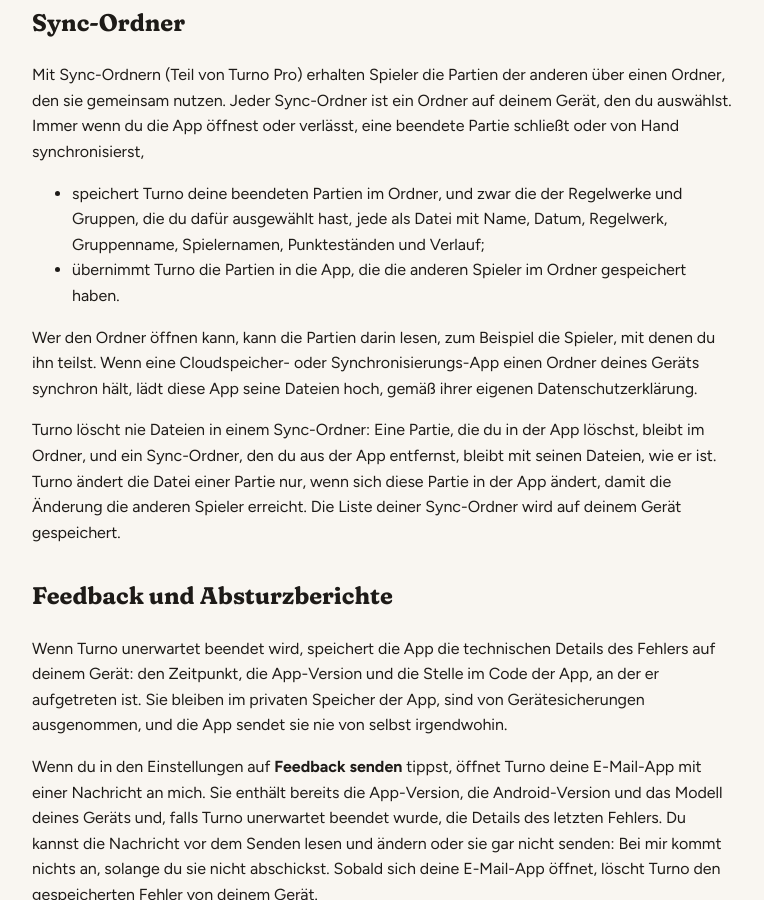
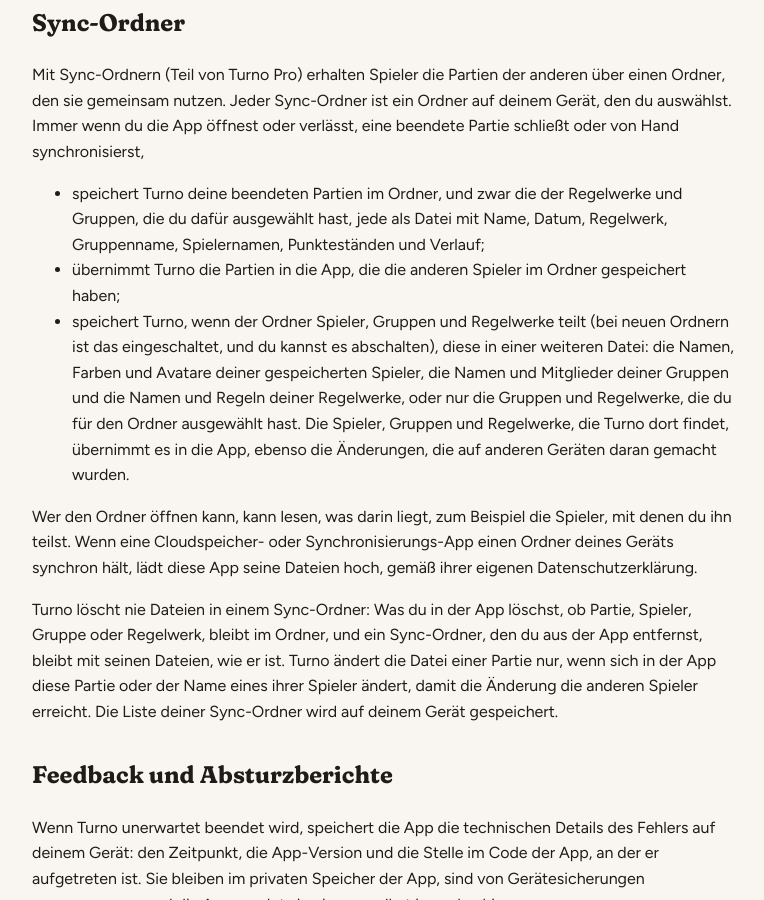
Before and after one commit to hmmrs-dev/hmmrs-dev.github.io, a Jekyll site: the page built from turno/de/privacy/index.md, in a window 1280 px wide and 900 px high, scrolled down 1576 px. Shown: the whole window, without its empty margins (256-1020 px from the left). Built offline with Jekyll 4.4.1, drawn with Linux system fonts in a browser that asks for light colours; some of the changed text lies outside the part shown.

Commit message:
Say in the German privacy policy what sync folders hold besides games, as the English and Italian ones do
Co-Authored-By: Claude Opus 5.5 <noreply@anthropic.com>

```diff
--- a/turno/de/privacy/index.md
+++ b/turno/de/privacy/index.md
@@ -12,14 +12,14 @@ privacy_label: Datenschutzerklärung
 
 # Datenschutzerklärung
 
-<p class="updated">Zuletzt aktualisiert: 29. Oktober 2026</p>
+<p class="updated">Zuletzt aktualisiert: 4. November 2026</p>
 
 Turno ist eine Android-App zum Zählen der Punkte bei Gesellschaftsspielen, entwickelt von
 {{ site.developer }} („ich“). Diese Erklärung beschreibt, welche Daten die App verarbeitet und wie.
 
 **Kurz gesagt:** Turno hat keine Benutzerkonten, keine Werbung und keine Analysetools, und ich
-betreibe keine Server. Deine Partien bleiben auf deinem Gerät, es sei denn, du synchronisierst sie
-über einen Ordner, und ich habe keinen Zugriff darauf.
+betreibe keine Server. Deine Partien und Spieler bleiben auf deinem Gerät, es sei denn, du
+synchronisierst sie über einen Ordner, und ich habe keinen Zugriff darauf.
 
 ## Auf deinem Gerät gespeicherte Daten
 
@@ -75,16 +75,22 @@ wenn du die App öffnest oder verlässt, eine beendete Partie schließt oder von
 - speichert Turno deine beendeten Partien im Ordner, und zwar die der Regelwerke und Gruppen, die du
   dafür ausgewählt hast, jede als Datei mit Name, Datum, Regelwerk, Gruppenname, Spielernamen,
   Punkteständen und Verlauf;
-- übernimmt Turno die Partien in die App, die die anderen Spieler im Ordner gespeichert haben.
+- übernimmt Turno die Partien in die App, die die anderen Spieler im Ordner gespeichert haben;
+- speichert Turno, wenn der Ordner Spieler, Gruppen und Regelwerke teilt (bei neuen Ordnern ist das
+  eingeschaltet, und du kannst es abschalten), diese in einer weiteren Datei: die Namen, Farben und
+  Avatare deiner gespeicherten Spieler, die Namen und Mitglieder deiner Gruppen und die Namen und
+  Regeln deiner Regelwerke, oder nur die Gruppen und Regelwerke, die du für den Ordner ausgewählt
+  hast. Die Spieler, Gruppen und Regelwerke, die Turno dort findet, übernimmt es in die App, ebenso
+  die Änderungen, die auf anderen Geräten daran gemacht wurden.
 
-Wer den Ordner öffnen kann, kann die Partien darin lesen, zum Beispiel die Spieler, mit denen du ihn
+Wer den Ordner öffnen kann, kann lesen, was darin liegt, zum Beispiel die Spieler, mit denen du ihn
 teilst. Wenn eine Cloudspeicher- oder Synchronisierungs-App einen Ordner deines Geräts synchron
 hält, lädt diese App seine Dateien hoch, gemäß ihrer eigenen Datenschutzerklärung.
 
-Turno löscht nie Dateien in einem Sync-Ordner: Eine Partie, die du in der App löschst, bleibt im
-Ordner, und ein Sync-Ordner, den du aus der App entfernst, bleibt mit seinen Dateien, wie er ist.
-Turno ändert die Datei einer Partie nur, wenn sich diese Partie in der App ändert, damit die Änderung
-die anderen Spieler erreicht. Die Liste deiner Sync-Ordner wird auf deinem Gerät gespeichert.
+Turno löscht nie Dateien in einem Sync-Ordner: Was du in der App löschst, ob Partie, Spieler,
+Gruppe oder Regelwerk, bleibt im Ordner, und ein Sync-Ordner, den du aus der App entfernst, bleibt
+mit seinen Dateien, wie er ist. Turno ändert die Datei einer Partie nur, wenn sich in der App diese
+Partie oder der Name eines ihrer Spieler ändert, damit die Änderung die anderen Spieler erreicht. Die Liste deiner Sync-Ordner wird auf deinem Gerät gespeichert.
 
 ## Feedback und Absturzberichte
 
```
